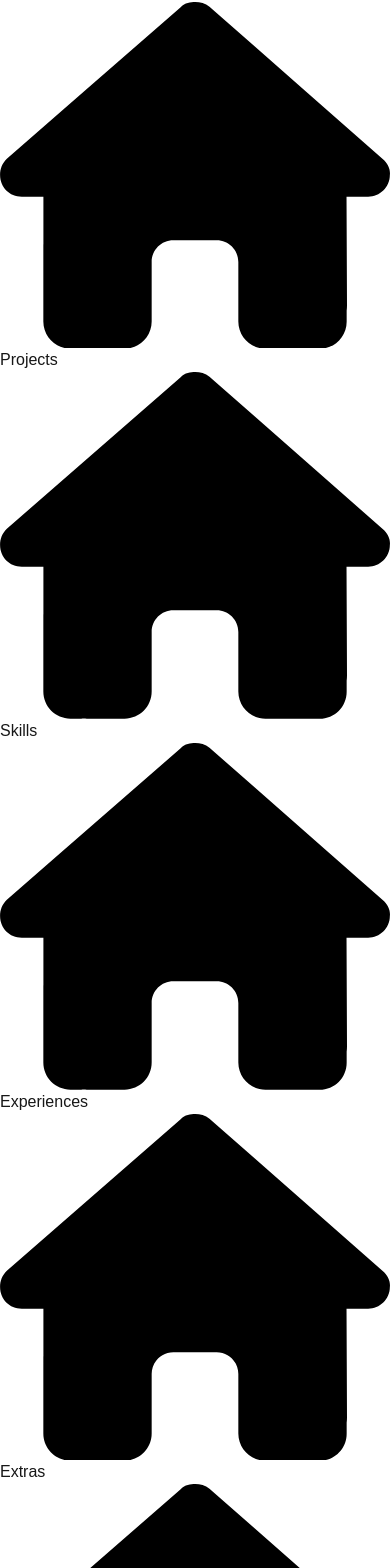
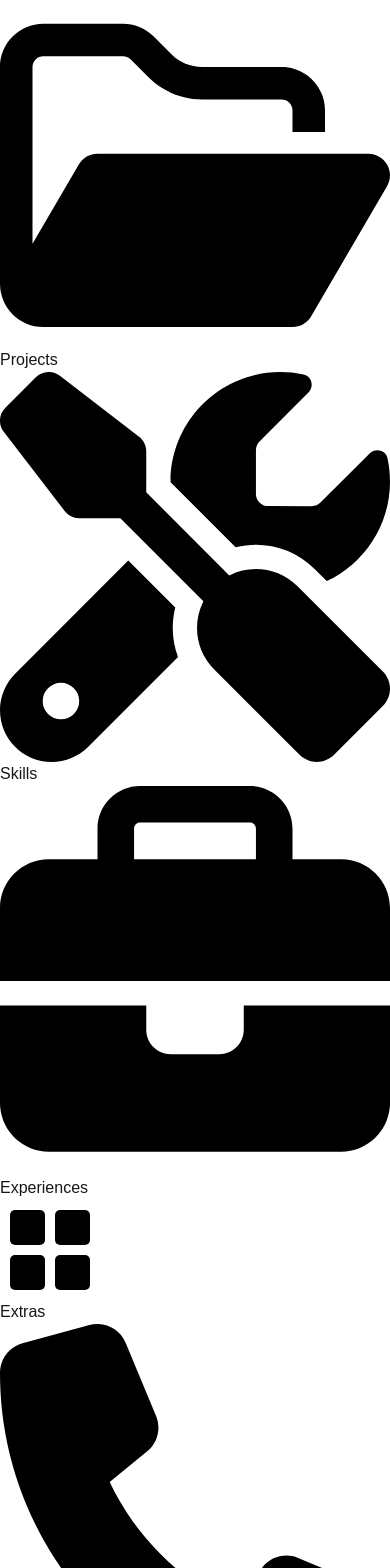
Before and after one commit to AnishTM8/Anish-Portfolio, a Next.js app in the folder portfolio/: page /hire-me in a window 390 px wide. Shown: the part 417-1985 px from the top of the page. Built offline with nearby package versions, Linux system fonts and the light colour scheme.

Commit message:
mobile navbar update

```diff
--- a/portfolio/src/app/components/mobile-navbar.tsx
+++ b/portfolio/src/app/components/mobile-navbar.tsx
@@ -14,12 +14,12 @@ const MobileNavbar = () => {
     }
 
     return (
-        <div className="fixed sm:hidden text-4xl font-semibold flex flex-col-2 z-50 ">
-            <div className="fixed sm:hidden text-4xl font-semibold flex flex-col-2 m-4">
+        <div className="fixed sm:hidden text-2xl font-semibold flex flex-col-2 z-50 ">
+            <div className="fixed flex flex-col-2 m-4">
                 {/* menu icon */}
-                <button onClick={toggleMenu} className={`${isOpen ? 'hidden' : 'block'}`}>
-                    <svg className="w-12 h-12 " fill="none" stroke="currentColor" viewBox="0 0 24 24" xmlns="http://www.w3.org/2000/svg">
-                        <path strokeLinecap="round" strokeLinejoin="round" strokeWidth="2" d="M4 6h16M4 12h16M4 18h16"></path>
+                <button onClick={toggleMenu} className={`${isOpen ? 'hidden' : 'block'} backdrop-blur-lg rounded-xl p-1`}>
+                    <svg className="w-12 h-12 text-emerald-500" stroke="currentColor" viewBox="0 0 24 24" xmlns="http://www.w3.org/2000/svg">
+                        <path strokeLinecap="round" strokeLinejoin="round" strokeWidth="3" d="M4 6h16M4 12h16M4 18h16"></path>
                     </svg>
                 </button>
             </div>
@@ -29,7 +29,7 @@ const MobileNavbar = () => {
                 {/* closing icon */}
                 <button onClick={toggleMenu} className="absolute top-0 right-0 m-4">
                     <svg className="w-12 h-12" fill="none" stroke="currentColor" viewBox="0 0 24 24" xmlns="http://www.w3.org/2000/svg">
-                        <path strokeLinecap="round" strokeLinejoin="round" strokeWidth="2" d="M6 18L18 6M6 6l12 12"></path>
+                        <path strokeLinecap="round" strokeLinejoin="round" strokeWidth="3" d="M6 18L18 6M6 6l12 12"></path>
                     </svg>
                 </button>
 
@@ -44,39 +44,46 @@ const MobileNavbar = () => {
                 <ul className="mt-8 hover:text-emerald-500 ">
                     <Link href="/projects" onClick={toggleMenu} className="flex items-center">
                         <svg className="w-9 h-9 fill-current mr-6" xmlns="http://www.w3.org/2000/svg" viewBox="0 0 576 512">
-                            <path d="M575.8 255.5c0 18-15 32.1-32 32.1l-32 0 .7 160.2c0 2.7-.2 5.4-.5 8.1l0 16.2c0 22.1-17.9 40-40 40l-16 0c-1.1 0-2.2 0-3.3-.1c-1.4 .1-2.8 .1-4.2 .1L416 512l-24 0c-22.1 0-40-17.9-40-40l0-24 0-64c0-17.7-14.3-32-32-32l-64 0c-17.7 0-32 14.3-32 32l0 64 0 24c0 22.1-17.9 40-40 40l-24 0-31.9 0c-1.5 0-3-.1-4.5-.2c-1.2 .1-2.4 .2-3.6 .2l-16 0c-22.1 0-40-17.9-40-40l0-112c0-.9 0-1.9 .1-2.8l0-69.7-32 0c-18 0-32-14-32-32.1c0-9 3-17 10-24L266.4 8c7-7 15-8 22-8s15 2 21 7L564.8 231.5c8 7 12 15 11 24z" />
+                            <path d="M384 480l48 0c11.4 0 21.9-6 27.6-15.9l112-192c5.8-9.9 5.8-22.1 .1-32.1S555.5 224 544 224l-400 0c-11.4 0-21.9 6-27.6 15.9L48 357.1 48 96c0-8.8 7.2-16 16-16l117.5 0c4.2 0 8.3 1.7 11.3 4.7l26.5 26.5c21 21 49.5 32.8 79.2 32.8L416 144c8.8 0 16 7.2 16 16l0 32 48 0 0-32c0-35.3-28.7-64-64-64L298.5 96c-17 0-33.3-6.7-45.3-18.7L226.7 50.7c-12-12-28.3-18.7-45.3-18.7L64 32C28.7 32 0 60.7 0 96L0 416c0 35.3 28.7 64 64 64l23.7 0L384 480z" />
                         </svg>
                         Projects
                     </Link>
                 </ul>
                 <ul className="mt-8 hover:text-emerald-500 ">
                     <Link href="/skills" onClick={toggleMenu} className="flex items-center">
-                        <svg className="w-9 h-9 fill-current mr-6" xmlns="http://www.w3.org/2000/svg" viewBox="0 0 576 512">
-                            <path d="M575.8 255.5c0 18-15 32.1-32 32.1l-32 0 .7 160.2c0 2.7-.2 5.4-.5 8.1l0 16.2c0 22.1-17.9 40-40 40l-16 0c-1.1 0-2.2 0-3.3-.1c-1.4 .1-2.8 .1-4.2 .1L416 512l-24 0c-22.1 0-40-17.9-40-40l0-24 0-64c0-17.7-14.3-32-32-32l-64 0c-17.7 0-32 14.3-32 32l0 64 0 24c0 22.1-17.9 40-40 40l-24 0-31.9 0c-1.5 0-3-.1-4.5-.2c-1.2 .1-2.4 .2-3.6 .2l-16 0c-22.1 0-40-17.9-40-40l0-112c0-.9 0-1.9 .1-2.8l0-69.7-32 0c-18 0-32-14-32-32.1c0-9 3-17 10-24L266.4 8c7-7 15-8 22-8s15 2 21 7L564.8 231.5c8 7 12 15 11 24z" />
+                        <svg className="w-9 h-9 fill-current mr-6" xmlns="http://www.w3.org/2000/svg" viewBox="0 0 512 512">
+                            <path d="M78.6 5C69.1-2.4 55.6-1.5 47 7L7 47c-8.5 8.5-9.4 22-2.1 31.6l80 104c4.5 5.9 11.6 9.4 19 9.4l54.1 0 109 109c-14.7 29-10 65.4 14.3 89.6l112 112c12.5 12.5 32.8 12.5 45.3 0l64-64c12.5-12.5 12.5-32.8 0-45.3l-112-112c-24.2-24.2-60.6-29-89.6-14.3l-109-109 0-54.1c0-7.5-3.5-14.5-9.4-19L78.6 5zM19.9 396.1C7.2 408.8 0 426.1 0 444.1C0 481.6 30.4 512 67.9 512c18 0 35.3-7.2 48-19.9L233.7 374.3c-7.8-20.9-9-43.6-3.6-65.1l-61.7-61.7L19.9 396.1zM512 144c0-10.5-1.1-20.7-3.2-30.5c-2.4-11.2-16.1-14.1-24.2-6l-63.9 63.9c-3 3-7.1 4.7-11.3 4.7L352 176c-8.8 0-16-7.2-16-16l0-57.4c0-4.2 1.7-8.3 4.7-11.3l63.9-63.9c8.1-8.1 5.2-21.8-6-24.2C388.7 1.1 378.5 0 368 0C288.5 0 224 64.5 224 144l0 .8 85.3 85.3c36-9.1 75.8 .5 104 28.7L429 274.5c49-23 83-72.8 83-130.5zM56 432a24 24 0 1 1 48 0 24 24 0 1 1 -48 0z" />
                         </svg>
                         Skills
                     </Link>
                 </ul>
                 <ul className="mt-8 hover:text-emerald-500 ">
                     <Link href="/experiences" onClick={toggleMenu} className="flex items-center">
-                        <svg className="w-9 h-9 fill-current mr-6" xmlns="http://www.w3.org/2000/svg" viewBox="0 0 576 512">
-                            <path d="M575.8 255.5c0 18-15 32.1-32 32.1l-32 0 .7 160.2c0 2.7-.2 5.4-.5 8.1l0 16.2c0 22.1-17.9 40-40 40l-16 0c-1.1 0-2.2 0-3.3-.1c-1.4 .1-2.8 .1-4.2 .1L416 512l-24 0c-22.1 0-40-17.9-40-40l0-24 0-64c0-17.7-14.3-32-32-32l-64 0c-17.7 0-32 14.3-32 32l0 64 0 24c0 22.1-17.9 40-40 40l-24 0-31.9 0c-1.5 0-3-.1-4.5-.2c-1.2 .1-2.4 .2-3.6 .2l-16 0c-22.1 0-40-17.9-40-40l0-112c0-.9 0-1.9 .1-2.8l0-69.7-32 0c-18 0-32-14-32-32.1c0-9 3-17 10-24L266.4 8c7-7 15-8 22-8s15 2 21 7L564.8 231.5c8 7 12 15 11 24z" />
+                        <svg className="w-9 h-9 fill-current mr-6" xmlns="http://www.w3.org/2000/svg" viewBox="0 0 512 512">
+                            <path d="M184 48l144 0c4.4 0 8 3.6 8 8l0 40L176 96l0-40c0-4.4 3.6-8 8-8zm-56 8l0 40L64 96C28.7 96 0 124.7 0 160l0 96 192 0 128 0 192 0 0-96c0-35.3-28.7-64-64-64l-64 0 0-40c0-30.9-25.1-56-56-56L184 0c-30.9 0-56 25.1-56 56zM512 288l-192 0 0 32c0 17.7-14.3 32-32 32l-64 0c-17.7 0-32-14.3-32-32l0-32L0 288 0 416c0 35.3 28.7 64 64 64l384 0c35.3 0 64-28.7 64-64l0-128z" />
                         </svg>
                         Experiences
                     </Link>
                 </ul>
                 <ul className="mt-8 hover:text-emerald-500 ">
                     <Link href="/extras" onClick={toggleMenu} className="flex items-center">
-                        <svg className="w-9 h-9 fill-current mr-6" xmlns="http://www.w3.org/2000/svg" viewBox="0 0 576 512">
-                            <path d="M575.8 255.5c0 18-15 32.1-32 32.1l-32 0 .7 160.2c0 2.7-.2 5.4-.5 8.1l0 16.2c0 22.1-17.9 40-40 40l-16 0c-1.1 0-2.2 0-3.3-.1c-1.4 .1-2.8 .1-4.2 .1L416 512l-24 0c-22.1 0-40-17.9-40-40l0-24 0-64c0-17.7-14.3-32-32-32l-64 0c-17.7 0-32 14.3-32 32l0 64 0 24c0 22.1-17.9 40-40 40l-24 0-31.9 0c-1.5 0-3-.1-4.5-.2c-1.2 .1-2.4 .2-3.6 .2l-16 0c-22.1 0-40-17.9-40-40l0-112c0-.9 0-1.9 .1-2.8l0-69.7-32 0c-18 0-32-14-32-32.1c0-9 3-17 10-24L266.4 8c7-7 15-8 22-8s15 2 21 7L564.8 231.5c8 7 12 15 11 24z" />
+                        <svg className="w-10 h-10 fill-current mr-6" xmlns="http://www.w3.org/2000/svg" viewBox="0 0 100 100" width="100" height="100">
+
+                            <rect x="10" y="10" width="35" height="35" rx="5" className="fill-current" />
+
+                            <rect x="55" y="10" width="35" height="35" rx="5" className="fill-current" />
+
+                            <rect x="10" y="55" width="35" height="35" rx="5" className="fill-current" />
+
+                            <rect x="55" y="55" width="35" height="35" rx="5" className="fill-current" />
                         </svg>
                         Extras
                     </Link>
                 </ul>
                 <ul className="mt-8 hover:text-emerald-500 ">
                     <Link href="/hire-me" onClick={toggleMenu} className="flex items-center">
-                        <svg className="w-9 h-9 fill-current mr-6" xmlns="http://www.w3.org/2000/svg" viewBox="0 0 576 512">
-                            <path d="M575.8 255.5c0 18-15 32.1-32 32.1l-32 0 .7 160.2c0 2.7-.2 5.4-.5 8.1l0 16.2c0 22.1-17.9 40-40 40l-16 0c-1.1 0-2.2 0-3.3-.1c-1.4 .1-2.8 .1-4.2 .1L416 512l-24 0c-22.1 0-40-17.9-40-40l0-24 0-64c0-17.7-14.3-32-32-32l-64 0c-17.7 0-32 14.3-32 32l0 64 0 24c0 22.1-17.9 40-40 40l-24 0-31.9 0c-1.5 0-3-.1-4.5-.2c-1.2 .1-2.4 .2-3.6 .2l-16 0c-22.1 0-40-17.9-40-40l0-112c0-.9 0-1.9 .1-2.8l0-69.7-32 0c-18 0-32-14-32-32.1c0-9 3-17 10-24L266.4 8c7-7 15-8 22-8s15 2 21 7L564.8 231.5c8 7 12 15 11 24z" />
+                        <svg className="w-8 h-8 fill-current mr-6" xmlns="http://www.w3.org/2000/svg" viewBox="0 0 512 512">
+                            <path d="M164.9 24.6c-7.7-18.6-28-28.5-47.4-23.2l-88 24C12.1 30.2 0 46 0 64C0 311.4 200.6 512 448 512c18 0 33.8-12.1 38.6-29.5l24-88c5.3-19.4-4.6-39.7-23.2-47.4l-96-40c-16.3-6.8-35.2-2.1-46.3 11.6L304.7 368C234.3 334.7 177.3 277.7 144 207.3L193.3 167c13.7-11.2 18.4-30 11.6-46.3l-40-96z" />
                         </svg>
                         Hire Me
                     </Link>
--- a/portfolio/src/app/components/navbar.tsx
+++ b/portfolio/src/app/components/navbar.tsx
@@ -68,7 +68,7 @@ const Navbar = () => {
 
             <ul className="pt-5 pr-7 pl-7 hover:text-emerald-500 hover:scale-110">
                 <Link href="/hire-me" onClick={() => setHeader('Hire-Me')}>
-                    <svg className='w-9 h-9 fill-current' xmlns="http://www.w3.org/2000/svg" viewBox="0 0 512 512">
+                    <svg className='w-8 h-9 fill-current' xmlns="http://www.w3.org/2000/svg" viewBox="0 0 512 512">
                         <path d="M164.9 24.6c-7.7-18.6-28-28.5-47.4-23.2l-88 24C12.1 30.2 0 46 0 64C0 311.4 200.6 512 448 512c18 0 33.8-12.1 38.6-29.5l24-88c5.3-19.4-4.6-39.7-23.2-47.4l-96-40c-16.3-6.8-35.2-2.1-46.3 11.6L304.7 368C234.3 334.7 177.3 277.7 144 207.3L193.3 167c13.7-11.2 18.4-30 11.6-46.3l-40-96z" />
                     </svg>
                 </Link>
--- a/portfolio/src/app/experiences/page.tsx
+++ b/portfolio/src/app/experiences/page.tsx
@@ -6,7 +6,8 @@ import educationIcon from "/public/assets/education.svg";
 
 const Experiences: React.FC = () => {
     return (
-        <div className="flex flex-col justify-center items-center  sm:text-lg font-base">
+
+        <div className="flex flex-col justify-center items-center sm:text-lg font-base">
             {/* mapping every item from the timeline contents */}
             {timelineContents.map((content: TimelineContent) => {
 
--- a/portfolio/src/app/hire-me/page.tsx
+++ b/portfolio/src/app/hire-me/page.tsx
@@ -55,7 +55,7 @@ const HireMe = () => {
 
     return (
         <div className='container mx-auto grid grid-cols-1 gap-5 md:grid-cols-2 md:gap-16'>
-            <div className="mt-5 md:mt-20 flex flex-col lg:flex-row bg-slate-600 p-10 bg-opacity-25 rounded-3xl self-start">
+            <div className="mt-[5rem] sm:mt-5 md:mt-20 flex flex-col lg:flex-row bg-slate-600 p-10 bg-opacity-25 rounded-3xl self-start">
                 <form ref={form} className="grid grid-cols-1 gap-5 mx-auto text-white">
                     <h1 className="text-4xl text-green-400">
                         Contact Me
--- a/portfolio/src/app/layout.tsx
+++ b/portfolio/src/app/layout.tsx
@@ -36,7 +36,7 @@ export default function RootLayout({
           <Header />
         </HeaderProvider>
 
-        {children}
+        {children }
 
       </body>
     </html>
--- a/portfolio/src/app/page.tsx
+++ b/portfolio/src/app/page.tsx
@@ -3,6 +3,7 @@ import HeroSection from './components/herosection';
 export default function Home() {
   return (
     <div className='flex min-h-screen flex-col'>
+
         <HeroSection/>
     </div>
   );
```
